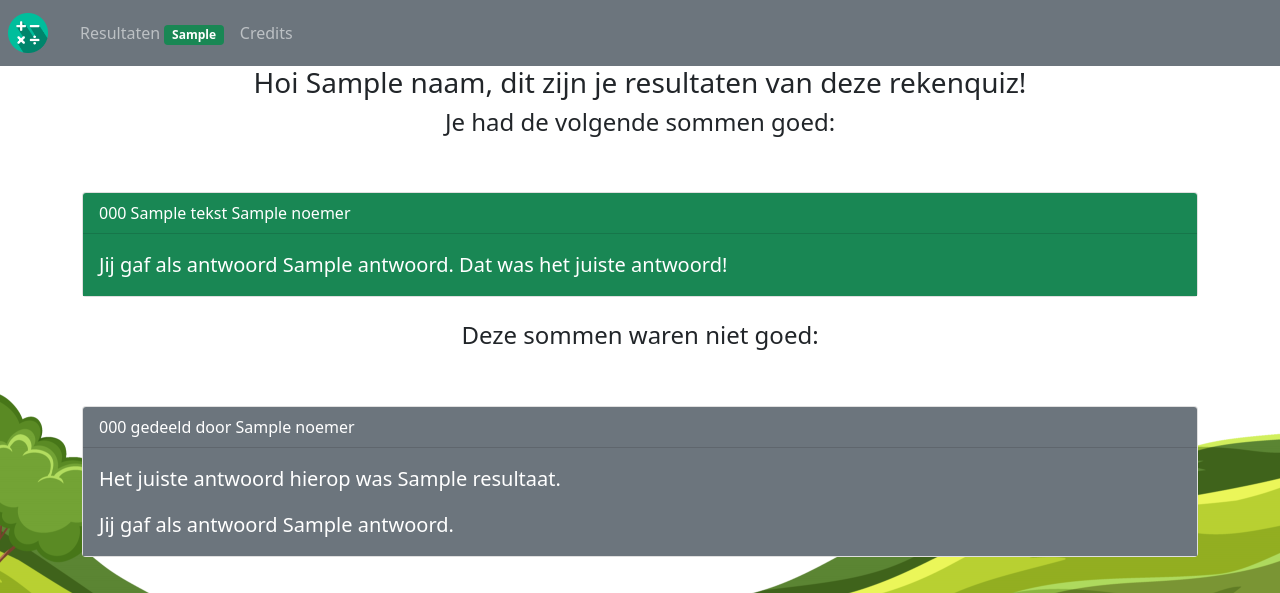
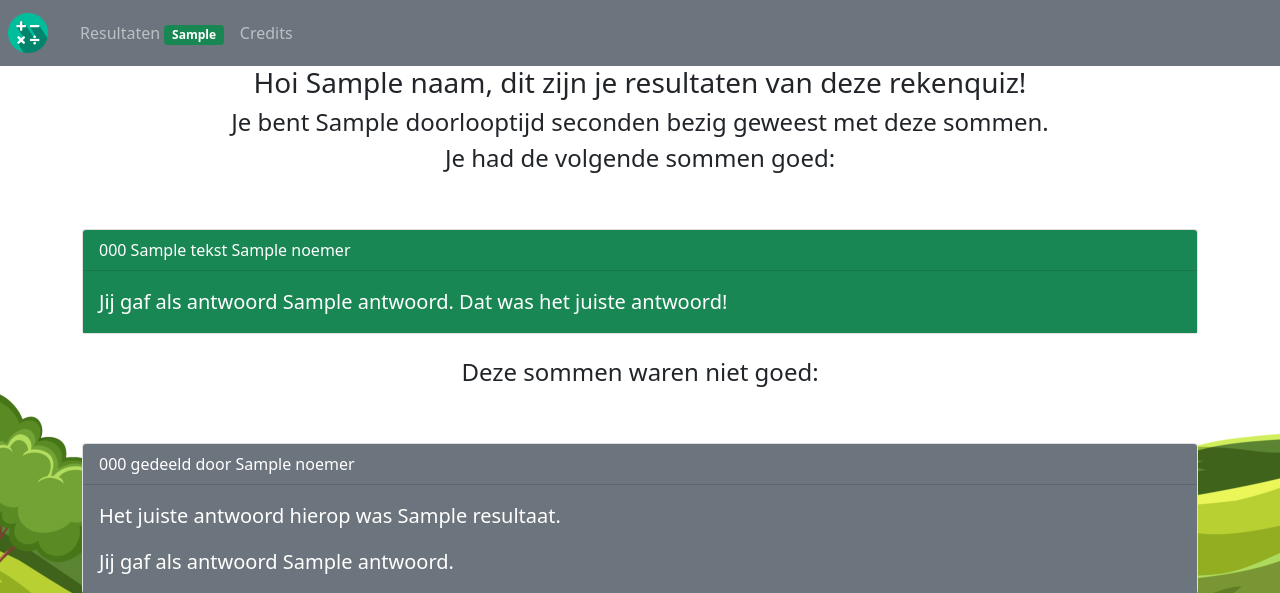
Before and after one commit to hesselonline/flask-delen, a Flask app: template templates/results.html in a window 1280 px wide. Shown: the top 593 px of the page. Run offline with Flask 2, Linux system fonts and the light colour scheme; the template is opened without the code that fills it: most values are stand-ins (such as "Sample title", 1, 10 or a date in 2020); some libraries are stand-ins or nearby versions.

Commit message:
fixing glitches
last fixes

```diff
--- a/app.py
+++ b/app.py
@@ -4,6 +4,7 @@ from flask import Flask, render_template, request, redirect, url_for, flash, ses
 from flask.globals import session
 from flask_bootstrap import Bootstrap
 import os
+import time
 from utils.flash import flash_som_resultaat
 from utils.forms import QuizForm, ExerciseForm
 
@@ -27,13 +28,16 @@ def index():
         session["sommen"] = genereer_sommen(
             form.aantal.data, form.som_type.data, form.som_difficulty.data
         )
+        session["start_tijd"] = time.time()
+        session["eind_tijd"] = None
         return redirect(url_for("exercise"))
 
-    return render_template("index.html", form=form, aantal_goed=0)
+    return render_template("index.html", page="index", form=form, aantal_goed=0)
 
 
 @app.route("/results")
 def results():
+    doorlooptijd = int((session["eind_tijd"] or time.time()) - session["start_tijd"])
     if "sommen" in session:
         sommen_goed = [ses for ses in session["sommen"] if ses["antwoord_correct"]]
         sommen_fout = [
@@ -46,17 +50,18 @@ def results():
         sommen_goed = []
     return render_template(
         "results.html",
+        page="results",
         naam=session["naam"],
+        doorlooptijd=doorlooptijd,
         sommen_goed=sommen_goed,
         sommen_fout=sommen_fout,
         aantal_goed=len(sommen_goed),
     )
 
+
 @app.route("/credits")
 def credits():
-    return render_template(
-        "credits.html"
-    )
+    return render_template("credits.html", page="credits")
 
 
 @app.route("/exercise", methods=["GET", "POST"])
@@ -87,21 +92,23 @@ def exercise():
             sommen[i]["type"],
         )
 
-        if  session["i"] +1 < session["aantal"]:
+        if session["i"] + 1 < session["aantal"]:
             session["i"] += 1
             return redirect(url_for("exercise"))
 
         else:
+            session["eind_tijd"] = time.time()
             return redirect(url_for("results"))
 
     return render_template(
         "exercise.html",
+        page="exercise",
         form=form,
         som=sommen[i],
         naam=naam,
         aantal=aantal,
         index=i + 1,
-        avatar = session["avatar"],
+        avatar=session["avatar"],
         aantal_goed=len(sommen_goed),
     )
 
--- a/som.py
+++ b/som.py
@@ -118,5 +118,5 @@ def genereer_sommen(aantal, som_type, som_difficulty):
 
 def controleer_som(som: dict, antwoord: int, antwoord_rest: int = None):
     return som["resultaat"] == antwoord and (
-        antwoord_rest == None or antwoord_rest == som["rest"]
+        (antwoord_rest == None and som["rest"] == 0) or antwoord_rest == som["rest"]
     )
--- a/templates/base.html
+++ b/templates/base.html
@@ -27,11 +27,23 @@
 {% endif %}
 
 {% else %}
+
+{% if page == "credits" %}
+
+<style>
+    body {
+        background: url('static/angry_trex.png') no-repeat left bottom fixed, url('static/happy_stego.png') no-repeat right bottom fixed, url('/static/footer_website.png') no-repeat center bottom fixed;
+    }
+</style>
+{% else %}
+
 <style>
     body {
         background: url('/static/footer_website.png') no-repeat center bottom fixed;
     }
 </style>
+
+{% endif %}
 
 {% endif %}
 
@@ -58,9 +70,9 @@
     <div class="container-fluid" overflow-x: hidden;>
 
 
-    {% block content %}
+        {% block content %}
 
-    {% endblock %}
+        {% endblock %}
 
 
 
--- a/templates/results.html
+++ b/templates/results.html
@@ -2,8 +2,16 @@
 
 <div class="container">
   <center>
-    <h3>Hoi {{naam}}, dit zijn je resultaten van deze rekenquiz!</h3>
-    {% if sommen_goed %}
+    <h3>
+      Hoi {{naam}}, dit zijn je resultaten van deze
+      rekenquiz!
+    </h3>
+    {% if doorlooptijd %}
+    <h4>
+      Je bent {{doorlooptijd}} seconden bezig geweest met deze
+      sommen.
+    </h4>
+    {% endif %} {% if sommen_goed %}
     <h4>Je had de volgende sommen goed:</h4>
     {% endif %}
   </center>
@@ -61,8 +69,7 @@
       <blockquote class="blockquote mb-0">
         <p>
           Het juiste antwoord hierop was {{ som["resultaat"]
-          }}{% if
-          som["type"] == "d" %}, rest {{
+          }}{% if som["type"] == "d" %}, rest {{
           som["antwoord_rest"] }}{% endif %}.
         </p>
         <p>
```
